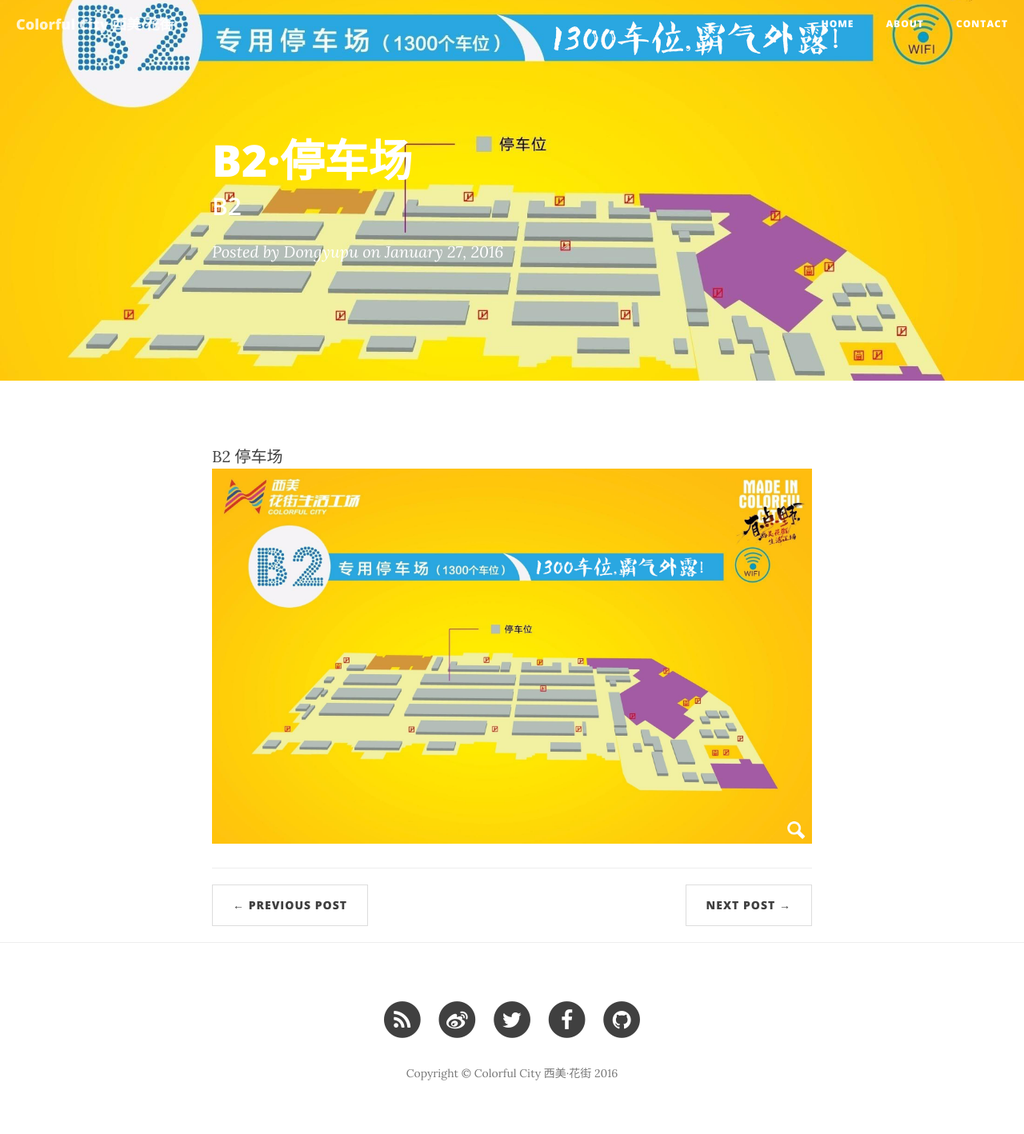
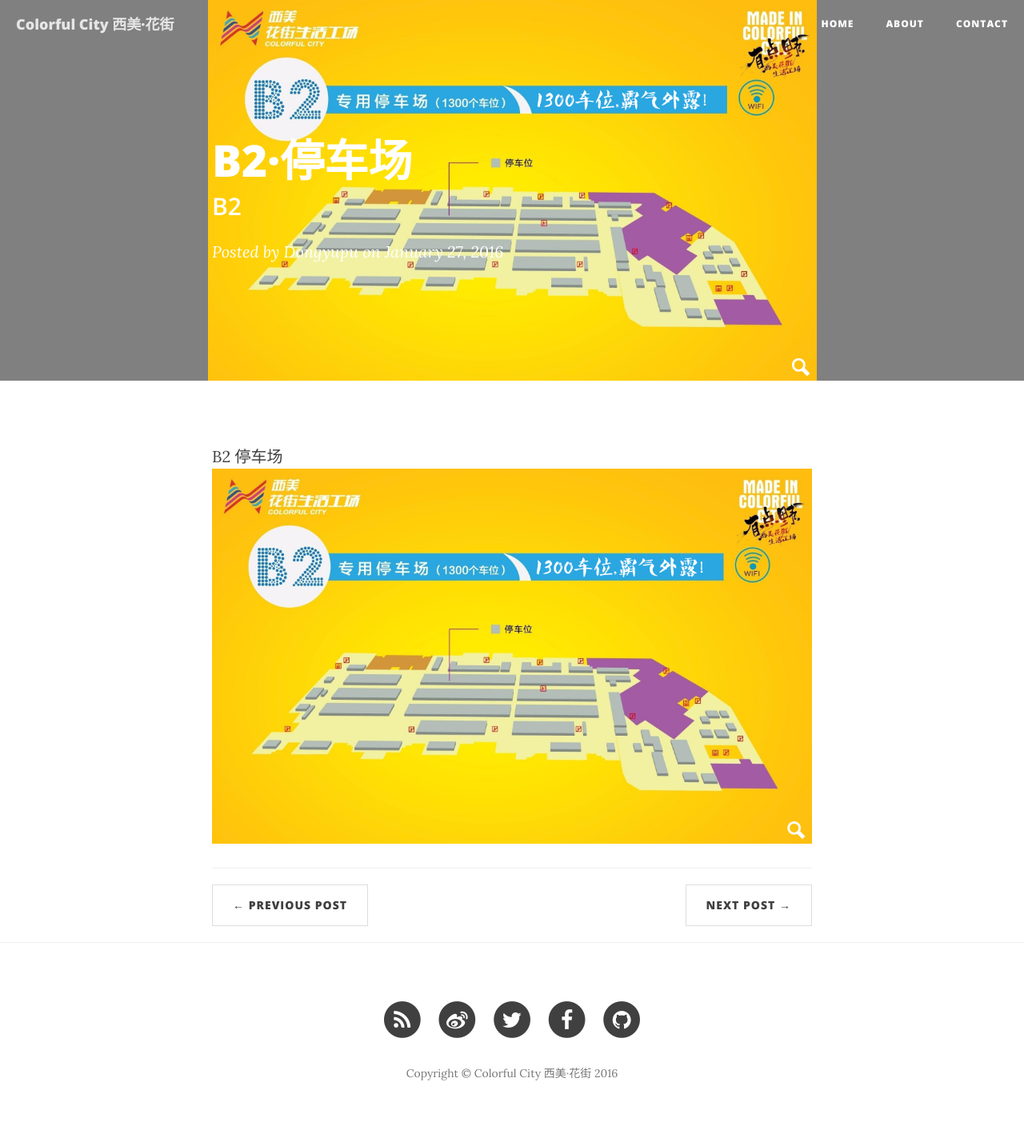
Before and after one commit to dongyupu/colorfulcity, a Jekyll site: the page built from _posts/2016-01-27-B2.markdown, in a window 1280 px wide. Shown: the whole page at 80% size. Built offline with Jekyll 4.4.1, drawn with Linux system fonts in a browser that asks for light colours; nearby versions of some CDN libraries; comment, search, counter and statistics services are not loaded.

Commit message:
Update post.html

```diff
--- a/_layouts/post.html
+++ b/_layouts/post.html
@@ -3,7 +3,7 @@
 ---
 
 <!-- Post Header -->
-<header class="intro-header" style="background-size:cover; background-image: url('{{ site.baseurl }}/{% if page.header-img %}{{ page.header-img }}{% else %}{{ site.header-img }}{% endif %}')">
+<header class="intro-header" style="background-size:contain; background-image: url('{{ site.baseurl }}/{% if page.header-img %}{{ page.header-img }}{% else %}{{ site.header-img }}{% endif %}')">
     <div class="container">
         <div class="row">
             <div class="col-lg-8 col-lg-offset-2 col-md-10 col-md-offset-1">
```
